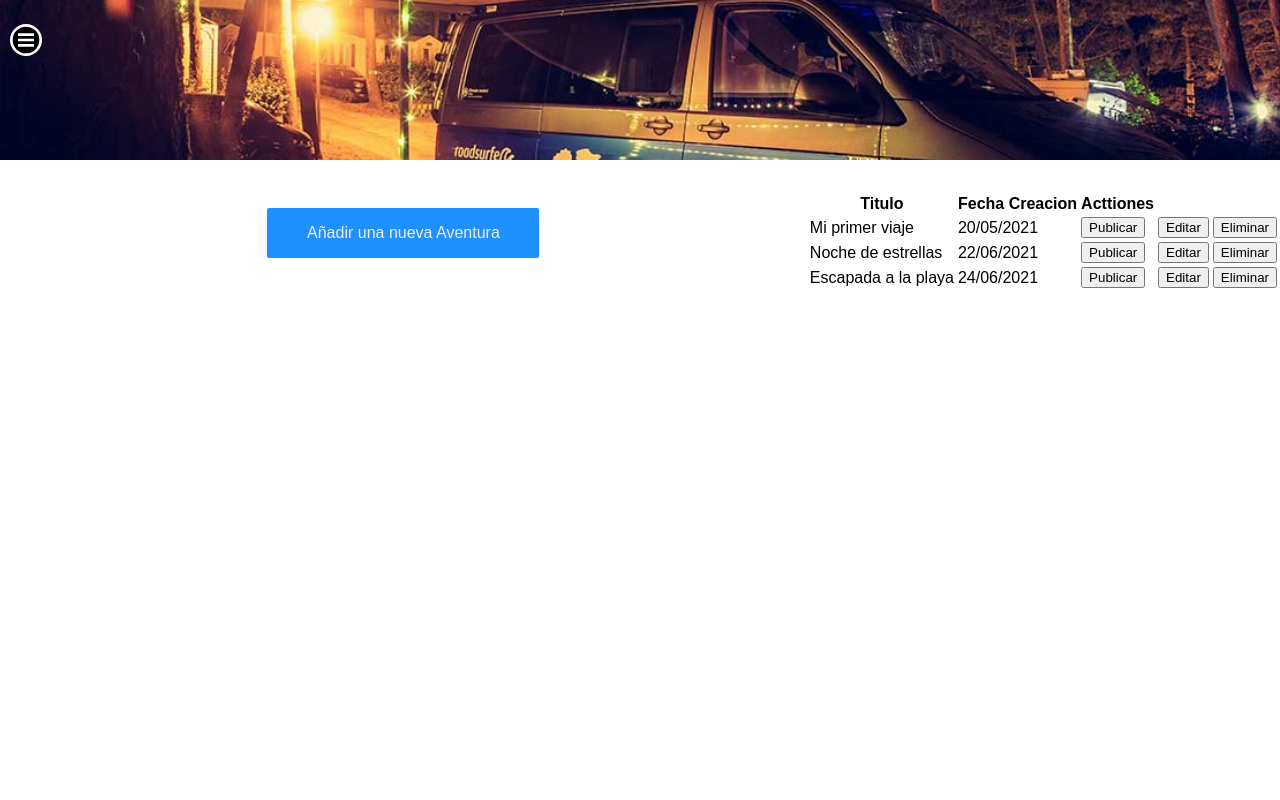
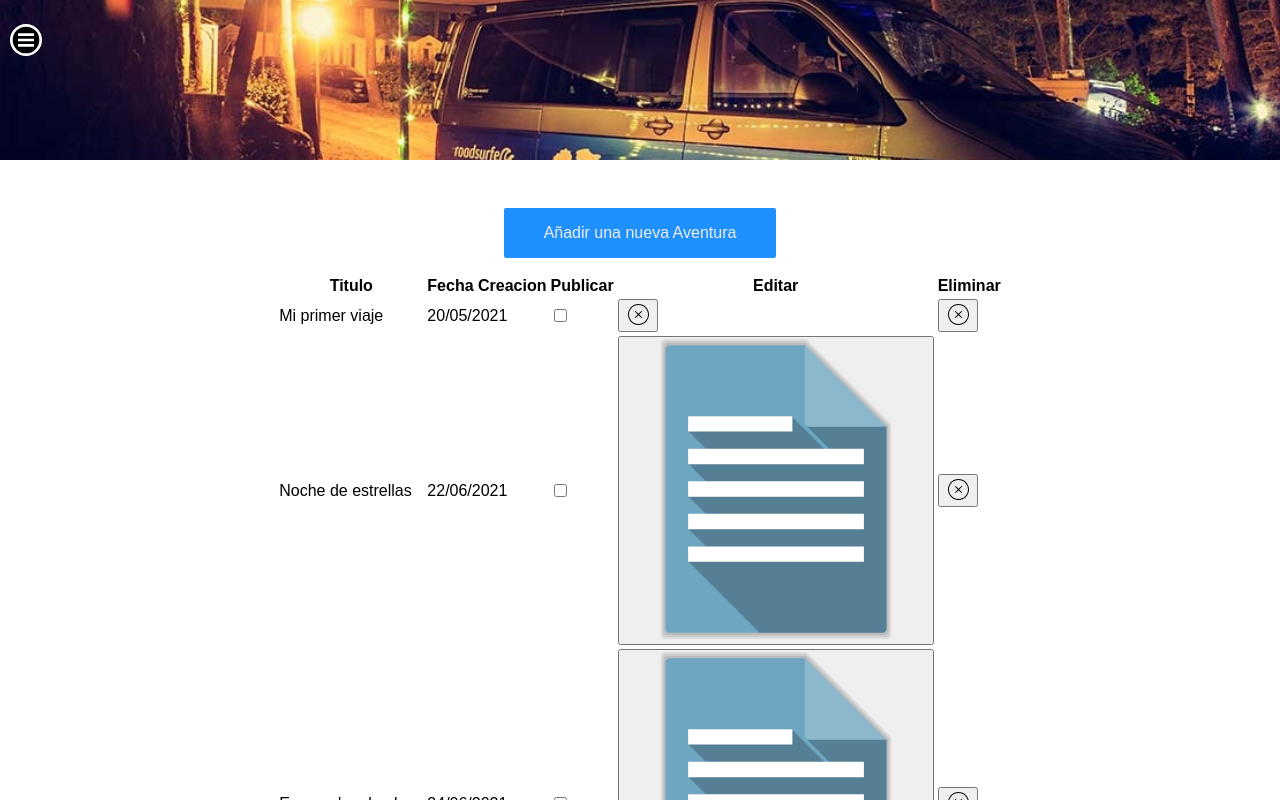
Before and after one commit to j0tac3/miprimerafurgo, an Angular app: page /adminAventuras in a window 1280 px wide. Shown: the top 800 px of the page. Built offline with nearby package versions, Linux system fonts and the light colour scheme.

Commit message:
Diseñando el formulario dinamico de creacion de post

```diff
--- a/src/app/components/admin-components/adminaventuras/adminaventuras.component.css
+++ b/src/app/components/admin-components/adminaventuras/adminaventuras.component.css
@@ -1,7 +1,7 @@
 .adminaventura-container{
     display: flex;
-    align-items: flex-start;
-    justify-content: space-evenly;
+    flex-direction: column;
+    align-items: center;
     min-height: calc(100vh - 20vh);
     padding-top: 2rem;
 }
--- a/src/app/components/admin-components/adminaventuras/adminaventuras.component.html
+++ b/src/app/components/admin-components/adminaventuras/adminaventuras.component.html
@@ -5,29 +5,31 @@
         <thead>
             <th>Titulo</th>
             <th>Fecha Creacion</th>
-            <th>Acttiones</th>
+            <th>Publicar</th>
+            <th>Editar</th>
+            <th>Eliminar</th>
         </thead>
         <tbody>
             <tr>
                 <td>Mi primer viaje</td>
                 <td>20/05/2021</td>
-                <td><button>Publicar</button></td>
-                <td><button>Editar</button></td>
-                <td><button>Eliminar</button></td>
+                <td><input type="checkbox" name="" id=""></td>
+                <td><button><img src="assets/media/icons/close-circle.svg" alt=""></button></td>
+                <td><button><img src="assets/media/icons/close-circle.svg" alt=""></button></td>
             </tr>
             <tr>
                 <td>Noche de estrellas</td>
                 <td>22/06/2021</td>
-                <td><button>Publicar</button></td>
-                <td><button>Editar</button></td>
-                <td><button>Eliminar</button></td>
+                <td><input type="checkbox" name="" id=""></td>
+                <td><button><img src="assets/media/icons/text.svg" alt=""></button></td>
+                <td><button><img src="assets/media/icons/close-circle.svg" alt=""></button></td>
             </tr>
             <tr>
                 <td>Escapada a la playa</td>
                 <td>24/06/2021</td>
-                <td><button>Publicar</button></td>
-                <td><button>Editar</button></td>
-                <td><button>Eliminar</button></td>
+                <td><input type="checkbox" name="" id=""></td>
+                <td><button><img src="assets/media/icons/text.svg" alt=""></button></td>
+                <td><button><img src="assets/media/icons/close-circle.svg" alt=""></button></td>
             </tr>
         </tbody>
     </table>
```
